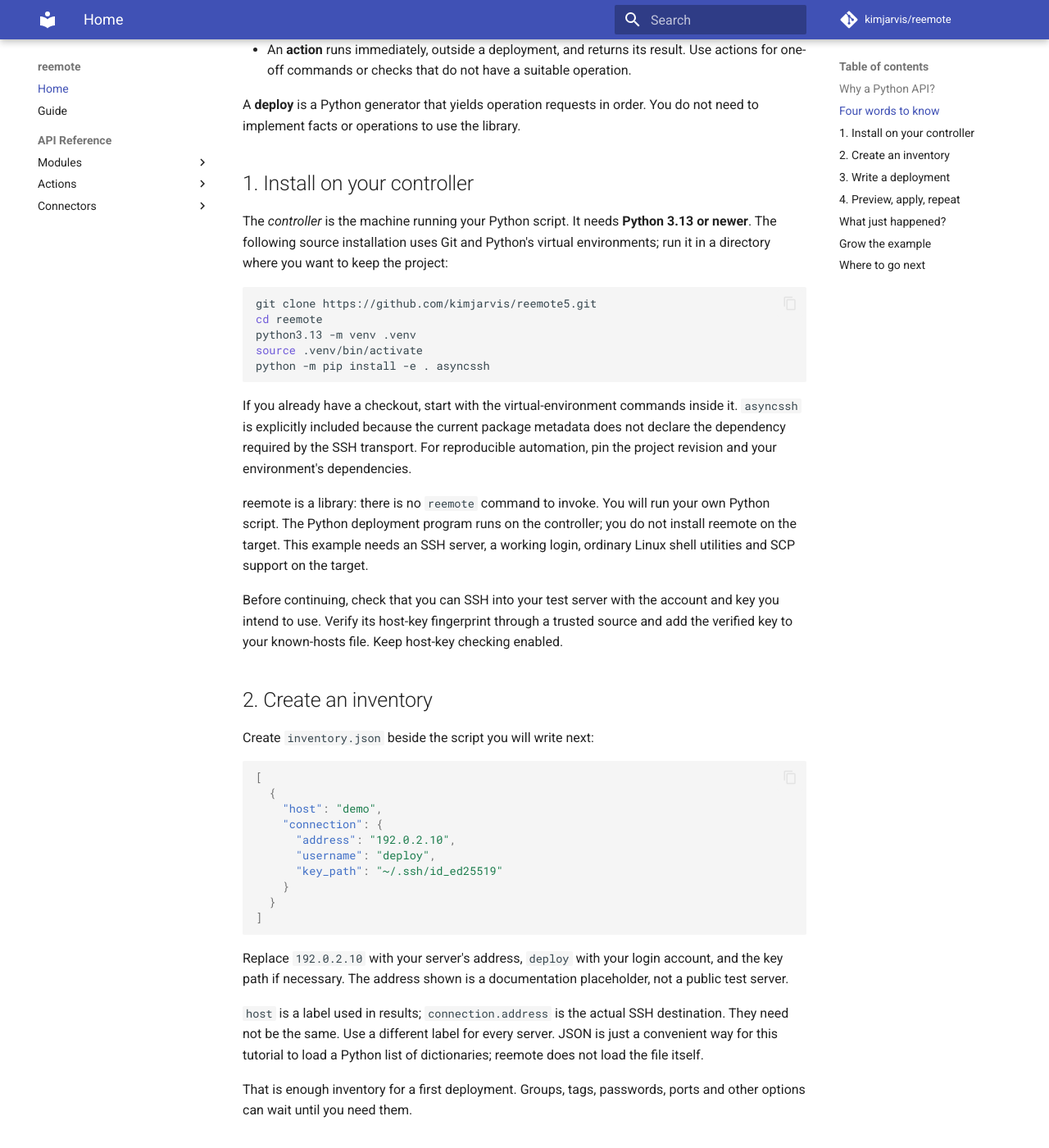
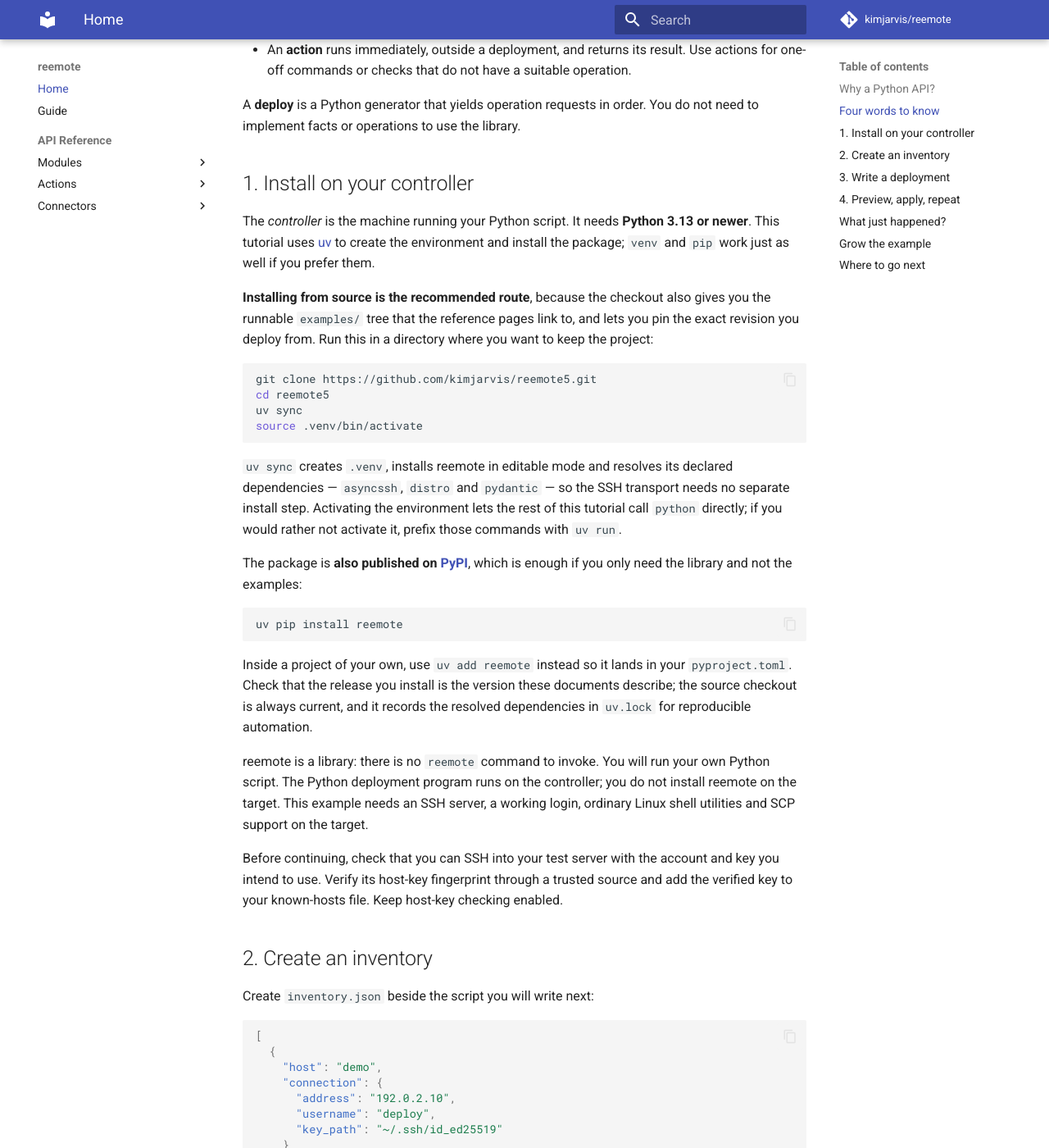
Before and after one commit to kimjarvis/reemote, an MkDocs documentation site: the page built from docs/index.md, in a window 1280 px wide and 1400 px high, scrolled down 1000 px. Shown: the whole window at 82% size. Built offline with MkDocs 1.6.1 and Material for MkDocs 9.7.7, drawn with Linux system fonts in a browser that asks for light colours; comment, search, counter and statistics services are not loaded.

Commit message:
mention PyPI

````diff
--- a/docs/index.md
+++ b/docs/index.md
@@ -23,17 +23,26 @@
 
 ## 1. Install on your controller
 
-The *controller* is the machine running your Python script. It needs **Python 3.13 or newer**. The following source installation uses Git and Python's virtual environments; run it in a directory where you want to keep the project:
+The *controller* is the machine running your Python script. It needs **Python 3.13 or newer**. This tutorial uses [uv](https://docs.astral.sh/uv/) to create the environment and install the package; `venv` and `pip` work just as well if you prefer them.
+
+**Installing from source is the recommended route**, because the checkout also gives you the runnable `examples/` tree that the reference pages link to, and lets you pin the exact revision you deploy from. Run this in a directory where you want to keep the project:
 
 ```bash
 git clone https://github.com/kimjarvis/reemote5.git
-cd reemote
-python3.13 -m venv .venv
+cd reemote5
+uv sync
 source .venv/bin/activate
-python -m pip install -e . asyncssh
 ```
 
-If you already have a checkout, start with the virtual-environment commands inside it. `asyncssh` is explicitly included because the current package metadata does not declare the dependency required by the SSH transport. For reproducible automation, pin the project revision and your environment's dependencies.
+`uv sync` creates `.venv`, installs reemote in editable mode and resolves its declared dependencies — `asyncssh`, `distro` and `pydantic` — so the SSH transport needs no separate install step. Activating the environment lets the rest of this tutorial call `python` directly; if you would rather not activate it, prefix those commands with `uv run`.
+
+The package is **also published on [PyPI](https://pypi.org/project/reemote/)**, which is enough if you only need the library and not the examples:
+
+```bash
+uv pip install reemote
+```
+
+Inside a project of your own, use `uv add reemote` instead so it lands in your `pyproject.toml`. Check that the release you install is the version these documents describe; the source checkout is always current, and it records the resolved dependencies in `uv.lock` for reproducible automation.
 
 reemote is a library: there is no `reemote` command to invoke. You will run your own Python script. The Python deployment program runs on the controller; you do not install reemote on the target. This example needs an SSH server, a working login, ordinary Linux shell utilities and SCP support on the target.
 
````
